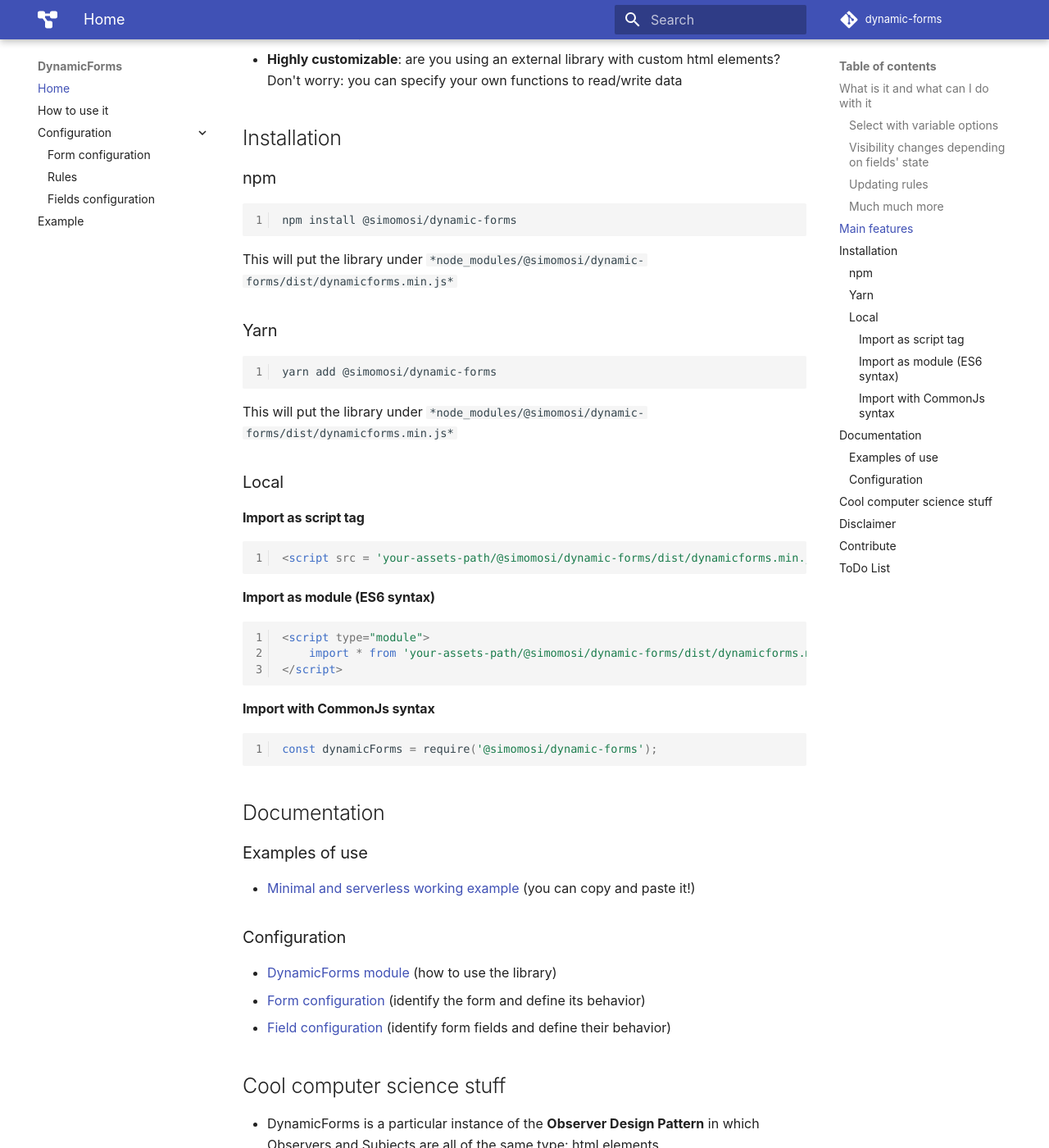
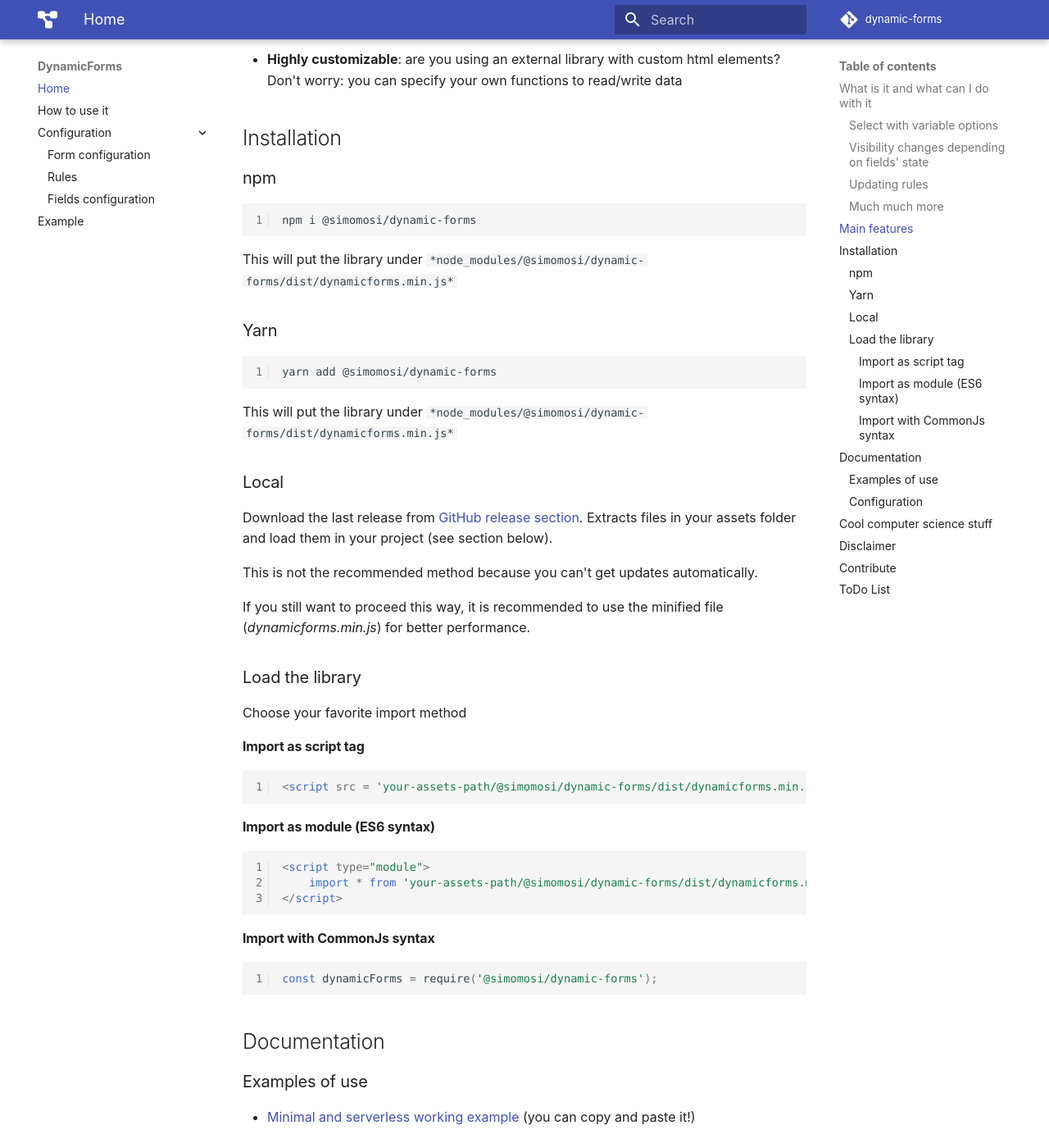
Before and after one commit to simomosi/dynamic-forms, an MkDocs documentation site: the page built from docs/README.md, in a window 1280 px wide and 1400 px high, scrolled down 1720 px. Shown: the whole window at 82% size. Built offline with MkDocs 1.6.1 and Material for MkDocs 9.7.7, drawn with Linux system fonts in a browser that asks for light colours; comment, search, counter and statistics services are not loaded.

Commit message:
Updated install informations in readme

````diff
--- a/docs/README.md
+++ b/docs/README.md
@@ -35,7 +35,7 @@
 ## Installation
 ### npm
 ```shell
-npm install @simomosi/dynamic-forms
+npm i @simomosi/dynamic-forms
 ```
 This will put the library under `*node_modules/@simomosi/dynamic-forms/dist/dynamicforms.min.js*`
 
@@ -46,6 +46,14 @@
 This will put the library under `*node_modules/@simomosi/dynamic-forms/dist/dynamicforms.min.js*`
 
 ### Local
+Download the last release from [GitHub release section](https://github.com/simomosi/dynamic-forms/releases). Extracts files in your assets folder and load them in your project (see section below).
+
+This is not the recommended method because you can't get updates automatically.
+
+If you still want to proceed this way, it is recommended to use the minified file (*dynamicforms.min.js*) for better performance.
+
+### Load the library
+Choose your favorite import method
 
 #### Import as script tag
 ```html
````
